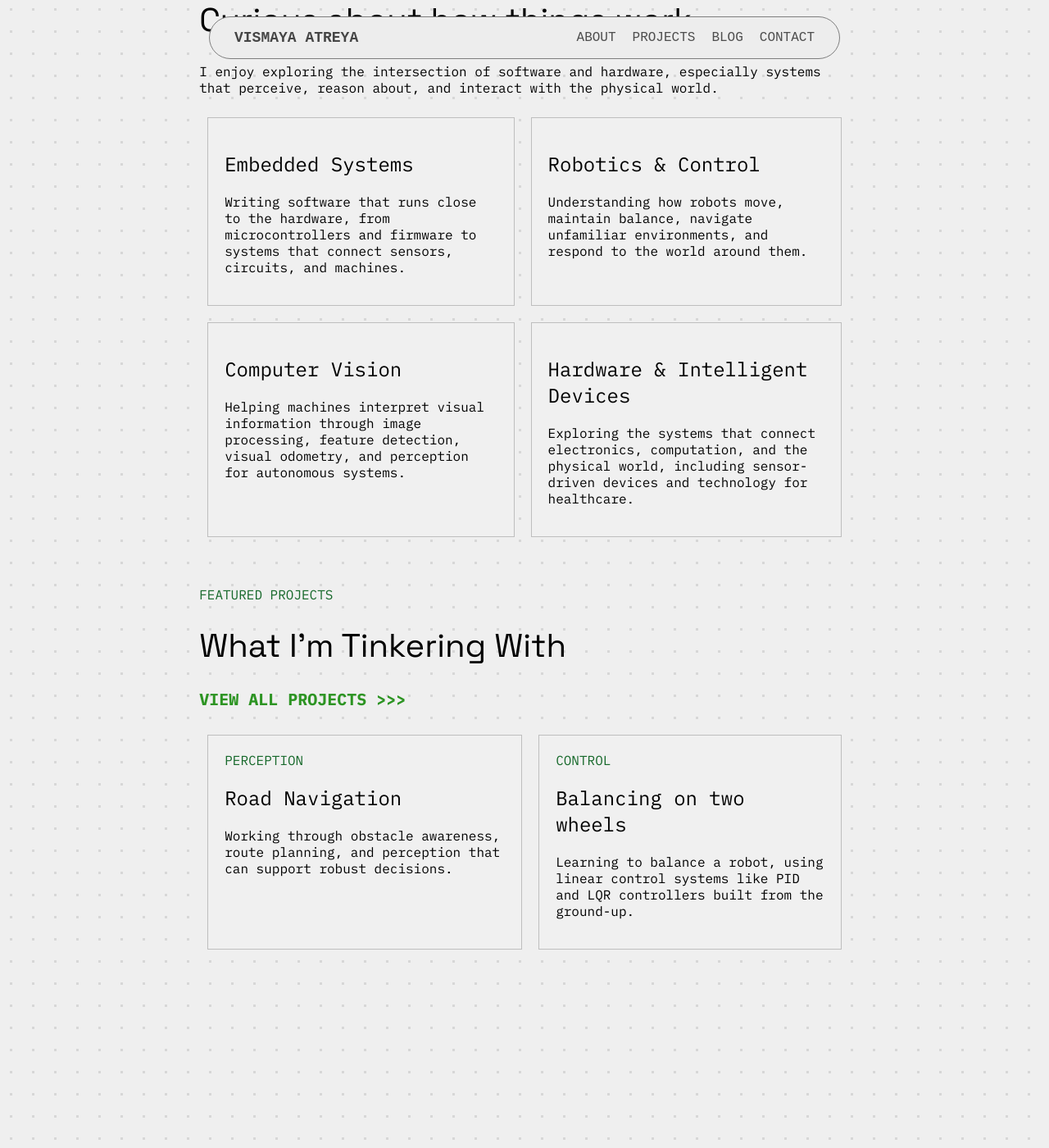
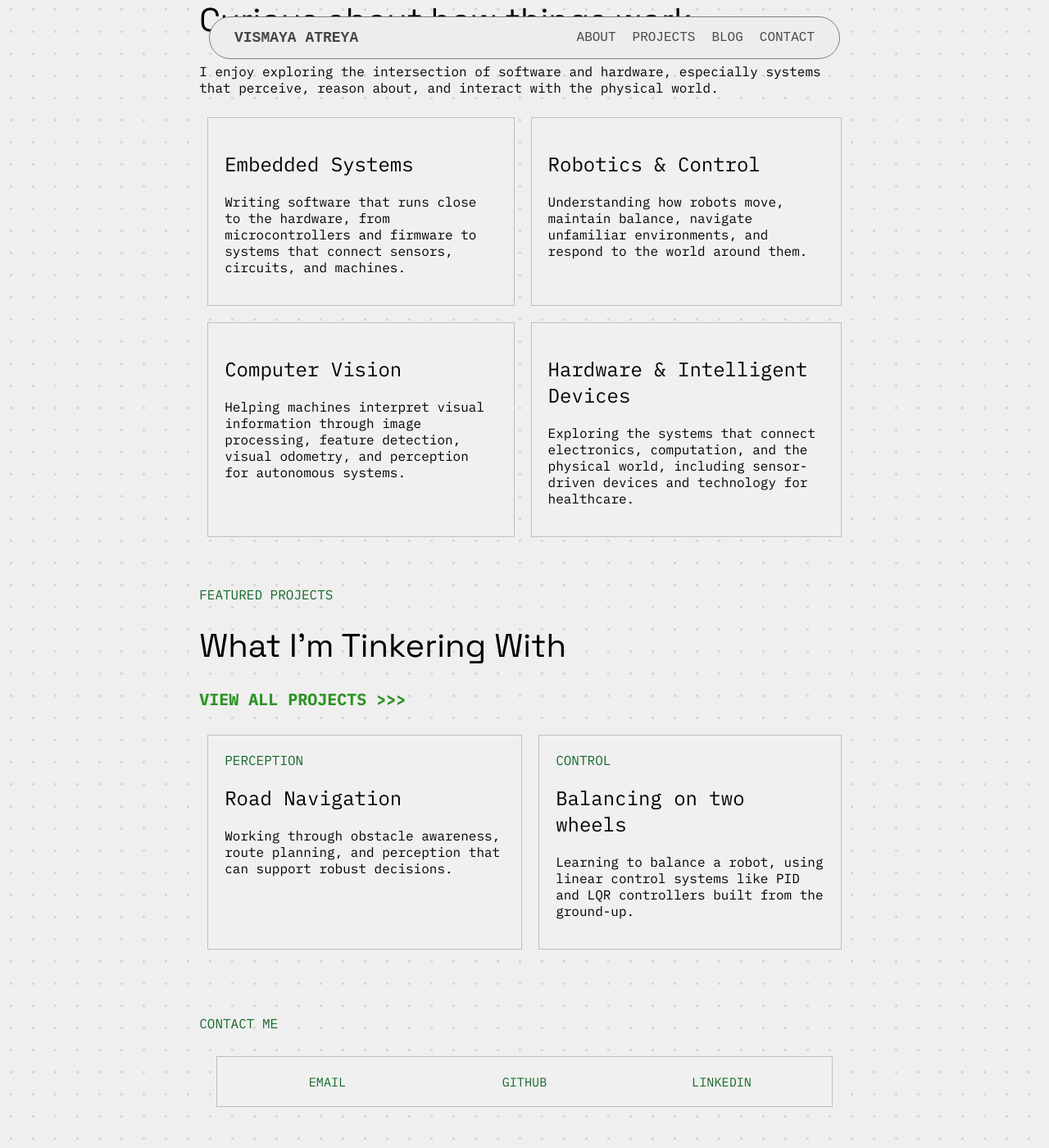
Before and after one commit to vismodo/vismodo.github.io, a Jekyll site: the page built from index.html, in a window 1280 px wide and 1400 px high, scrolled down 1163 px. Shown: the whole window at 82% size. Built offline with Jekyll 4.4.1, drawn with Linux system fonts in a browser that asks for light colours.

Commit message:
Added contacts

```diff
--- a/index.html
+++ b/index.html
@@ -147,3 +147,55 @@ title: Home
     <br>
     <br>
 </div>
+
+<div class="section">
+    <span class="title" id="contact">contact me</span><br><br>
+    <style>
+            .contact-links {
+                width: calc(100% - 42px);
+                display: grid;
+                grid-template-columns: repeat(3, minmax(0, 1fr));
+                gap: 12px;
+                box-sizing: border-box;
+                margin-inline: auto;
+                padding: 20px;
+                text-align: center;
+                align-items: center;
+            }
+
+            .contact_link {
+                color: #17692b;
+                text-transform: uppercase;
+                text-decoration: none;
+                font-size: 0.95rem;
+                overflow-wrap: anywhere;
+                transition: color 0.2s ease;
+            }
+
+            .contact_link:hover {
+                color: #008100;
+                text-decoration: underline;
+                text-underline-offset: 4px;
+            }
+
+            /* Mobile layout */
+            @media (max-width: 600px) {
+                .contact-links {
+                    grid-template-columns: 1fr;
+                    gap: 0;
+                    padding: 8px 16px;
+                }
+
+                .contact_link {
+                    display: block;
+                    padding: 14px 8px;
+                    font-size: 1rem;
+                }
+            }
+        </style>
+    <div class="project contact-links">
+        <a href="mailto:vismaya.atreya@gmail.com" class="contact_link">Email</a>
+        <a href="https://github.com/vismodo" target="_blank" rel="noopener noreferrer" class="contact_link">GitHub</a>
+        <a href="https://www.linkedin.com/in/vismaya-atreya-29599a2a7/" target="_blank" rel="noopener noreferrer" class="contact_link">LinkedIn</a>
+    </div>
+</div>
```
Also changed, not shown: 1 other file.
